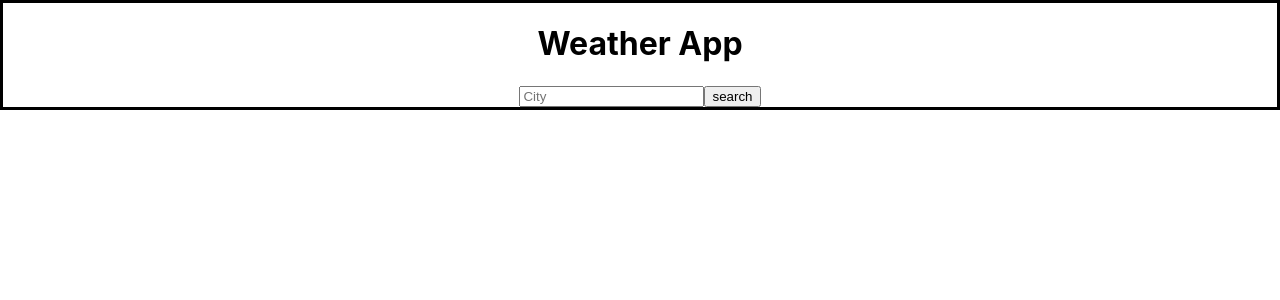
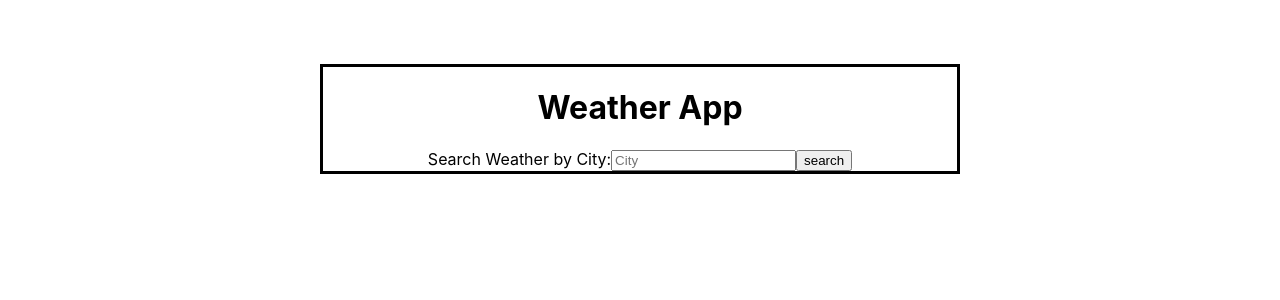
Before and after one commit to CordiiT14/Weather_App, a React (Create React App) app: page / in a window 1280 px wide. Shown: the top 300 px of the page. Built offline with nearby package versions, Linux system fonts and the light colour scheme; no server answers.

Commit message:
added css (currently encountering cors error)

```diff
--- a/src/Components/DisplayWeather.js
+++ b/src/Components/DisplayWeather.js
@@ -8,13 +8,15 @@ const DisplayWeather = ({city, weatherData}) => {
     const currentDate = new Date();
     const today = currentDate.getDay();
 
+    const cityName = city[0].toUpperCase() + city.substring(1);
+
 
     return(
         <div className="city-weather">
-            <h2>{city}</h2>
+            <h2>{cityName}</h2>
             <div>
                 <h3>{weekdays[today]}</h3>
-                <p>Temperature: {weatherData.temperature}</p>
+                <p>{weatherData.temperature}</p>
                 <p>{weatherData.description}</p>
             </div>
 
--- a/src/Components/SearchBar.js
+++ b/src/Components/SearchBar.js
@@ -20,6 +20,9 @@ const SearchBar = ({setCity}) => {
     return(
         <div>
             <form onSubmit={handleSearchSubmit}>
+                <label>
+                    Search Weather by City:
+                </label>
                 <input
                 type="text"
                 placeholder="City"
--- a/src/Container/WeatherApp.css
+++ b/src/Container/WeatherApp.css
@@ -1,3 +1,7 @@
 .main-container {
     border: solid;
+    width: auto;
+    margin-left: 25%;
+    margin-right: 25%;
+    margin-top: 5%;
 }
```
